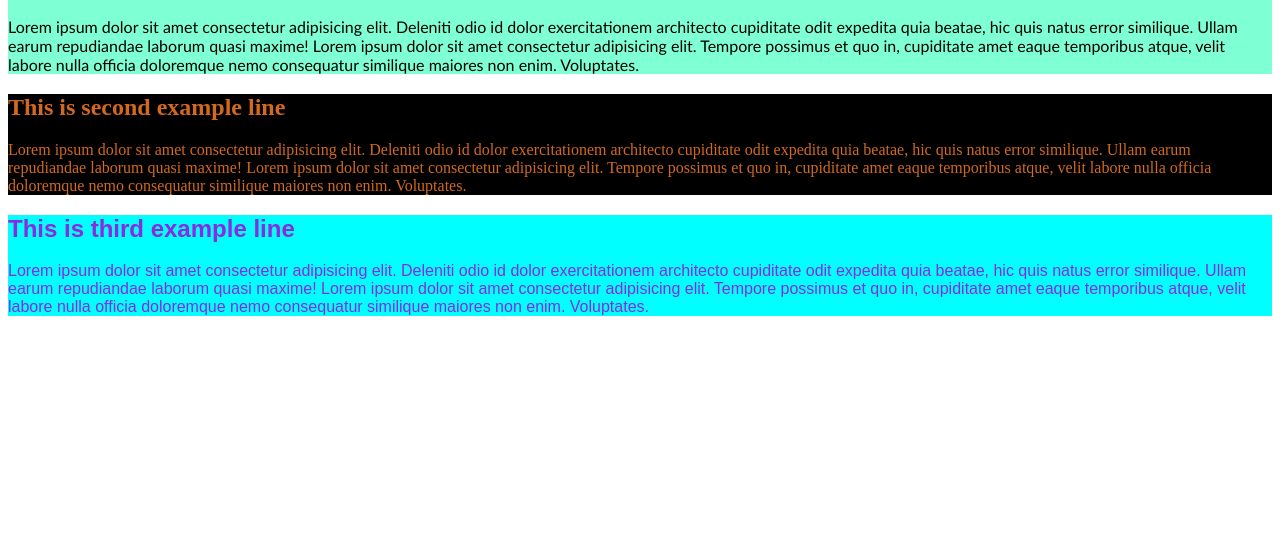
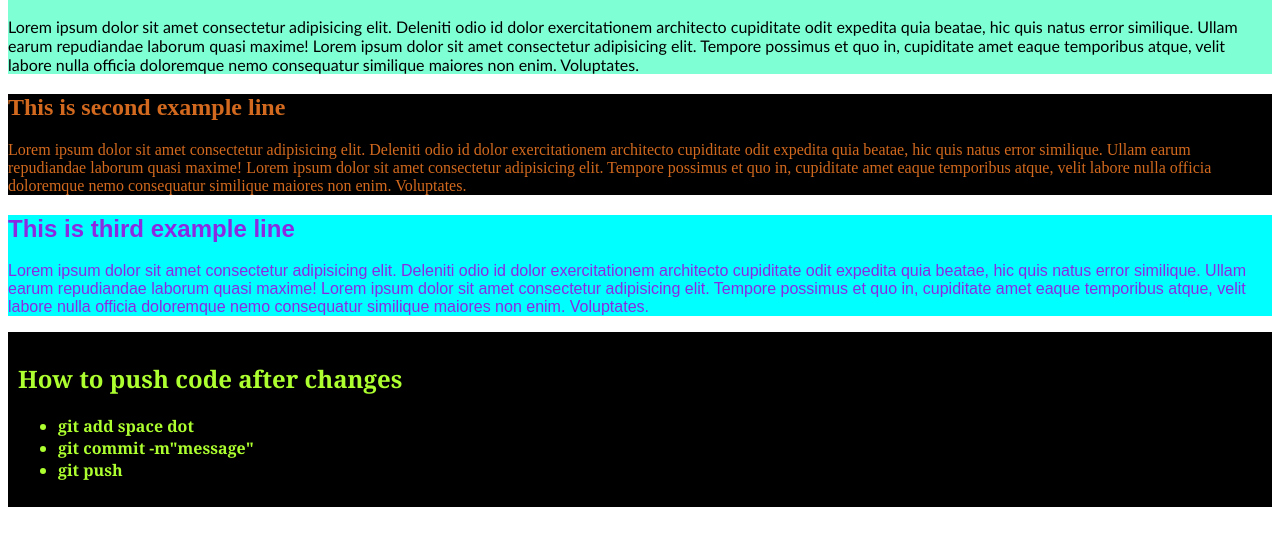
Before and after one commit to tahajid36/brucerepo, a plain HTML site: page index.html in a window 1280 px wide. Shown: the part 112-658 px from the top of the page. Drawn offline with Linux system fonts and the light colour scheme.

Commit message:
This the 2nd change to code

```diff
--- a/index.html
+++ b/index.html
@@ -22,5 +22,14 @@
         <p>Lorem ipsum dolor sit amet consectetur adipisicing elit. Deleniti odio id dolor exercitationem architecto cupiditate odit expedita quia beatae, hic quis natus error similique. Ullam earum repudiandae laborum quasi maxime! Lorem ipsum dolor sit amet consectetur adipisicing elit. Tempore possimus et quo in, cupiditate amet eaque temporibus atque, velit labore nulla officia doloremque nemo consequatur similique maiores non enim. Voluptates.</p>
     </div>
 
+    <div id="four">
+        <h2>How to push code after changes</h2>
+        <ul>
+            <li>git add space dot</li>
+            <li>git commit -m"message"</li>
+            <li>git push</li>
+        </ul>
+    </div>
+
 </body>
 </html>
--- a/styles/blog.css
+++ b/styles/blog.css
@@ -13,3 +13,12 @@
     color: blueviolet;
     font-family: Arial, Helvetica, sans-serif;
 }
+
+#four{
+    background-color: black;
+    color: greenyellow;
+    font-family: Georgia, 'Times New Roman', Times, serif;
+    font-weight: 800;
+    padding: 10px;
+
+}
```
